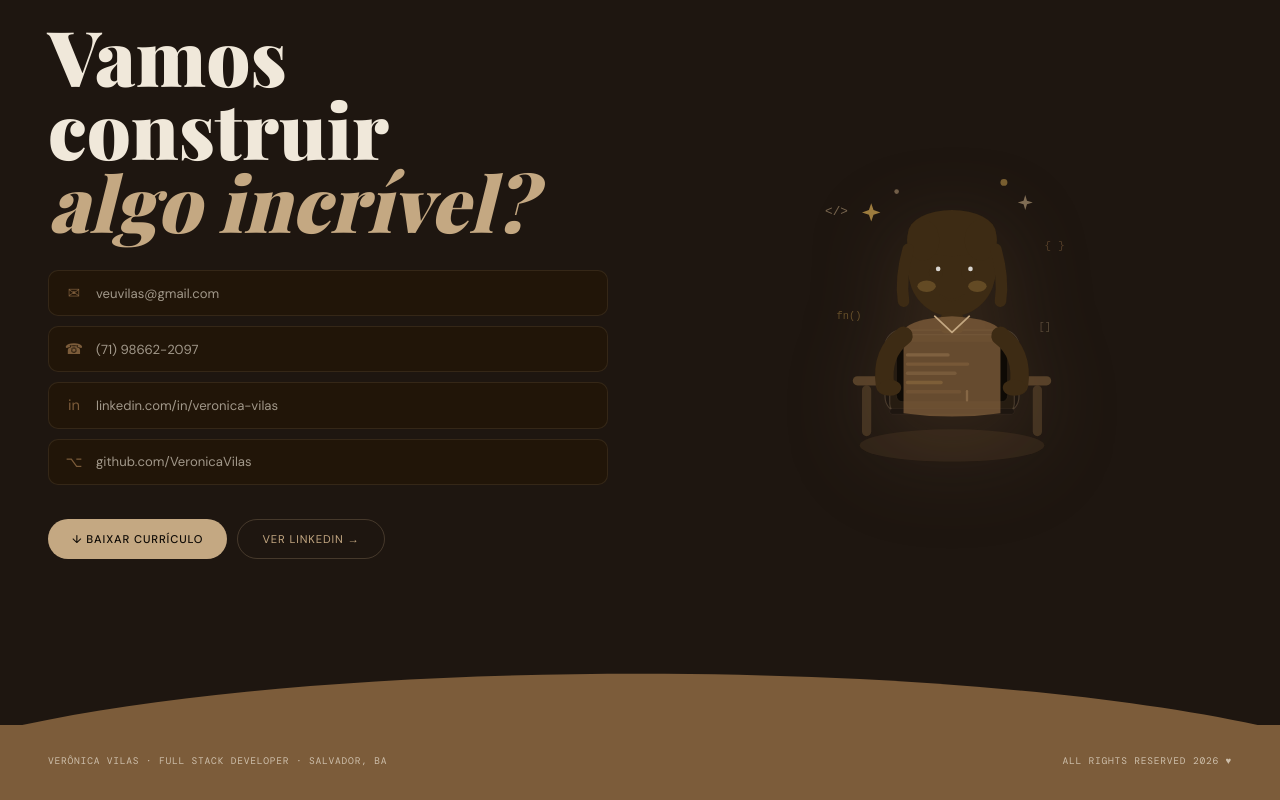
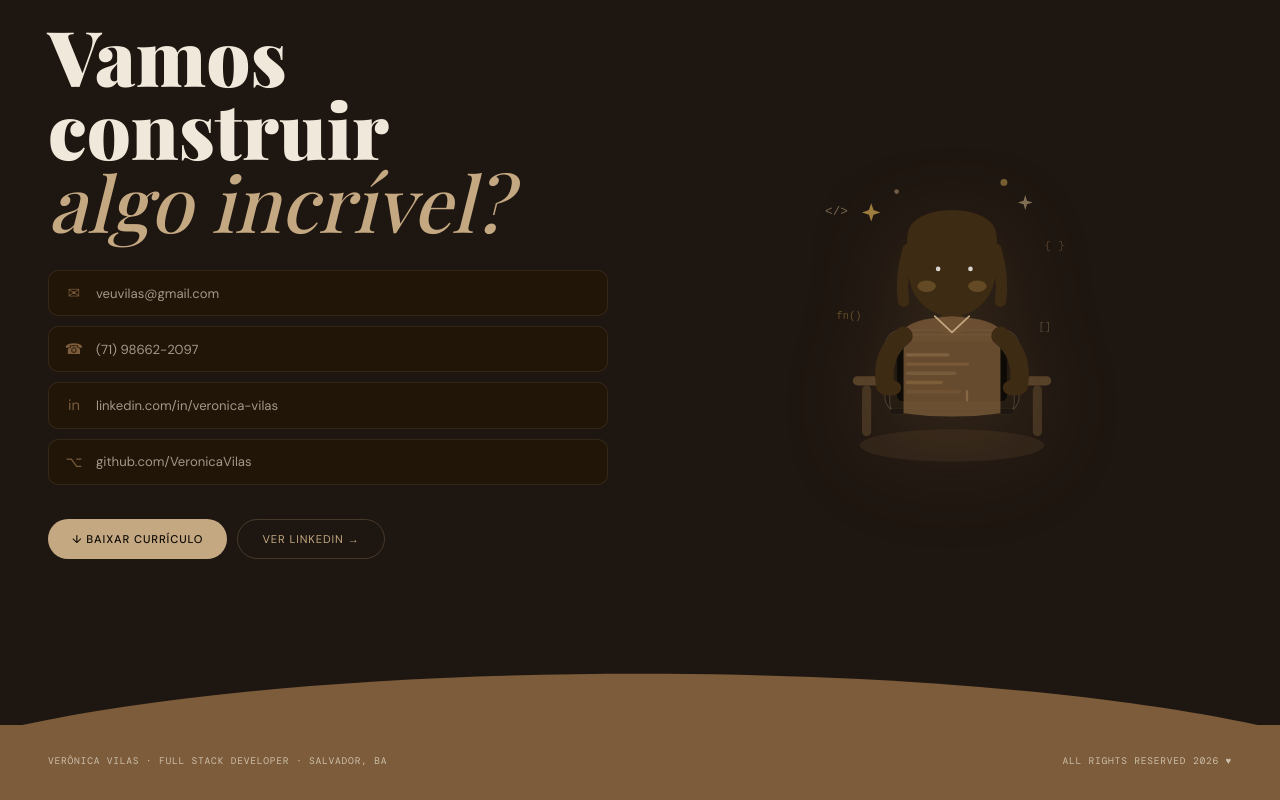
Before and after one commit to VeronicaVilas/portfolio-veronica, a Next.js app: page / in a window 1280 px wide. Shown: the part 6295-7095 px from the top of the page. Built offline with nearby package versions, Linux system fonts and the light colour scheme; a web font is replaced by a local one.

Commit message:
fix(footer): remove terra border line and load Playfair italic variants

```diff
--- a/src/app/globals.css
+++ b/src/app/globals.css
@@ -1480,7 +1480,7 @@ section { padding: 6rem 3rem; }
   margin-bottom: 2rem;
   color: var(--text);
 }
-.contact-big em { font-style: italic; color: var(--sand); display: block; }
+.contact-big em { font-style: italic; font-weight: 500; color: var(--sand); display: block; }
 
 .contact-layout {
   display: grid;
--- a/src/app/layout.tsx
+++ b/src/app/layout.tsx
@@ -7,6 +7,8 @@ import CustomCursor from "../components/ui/CustomCursor";
 const playfair = Playfair_Display({
   subsets: ['latin'],
   variable: '--font-playfair',
+  weight: ['400', '500', '700', '900'],
+  style: ['normal', 'italic'],
   display: 'swap',
 })
 
```
